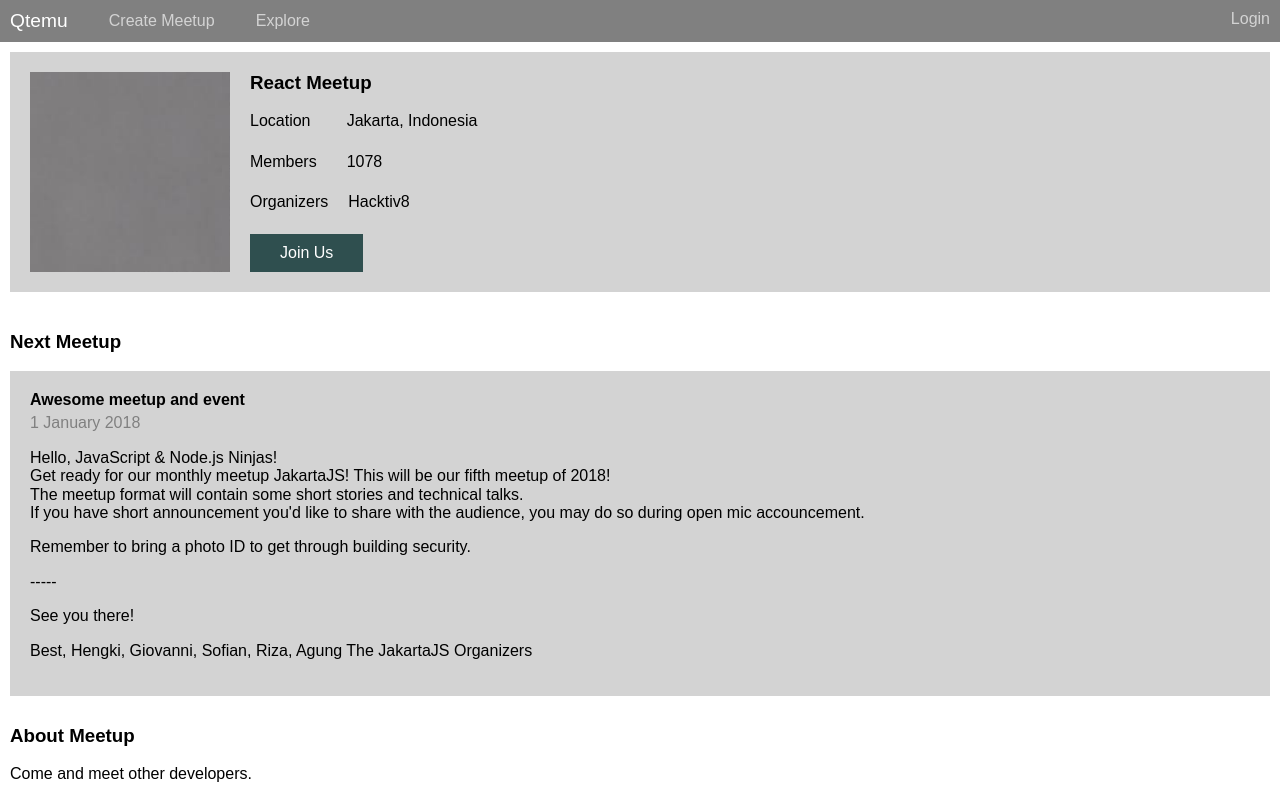
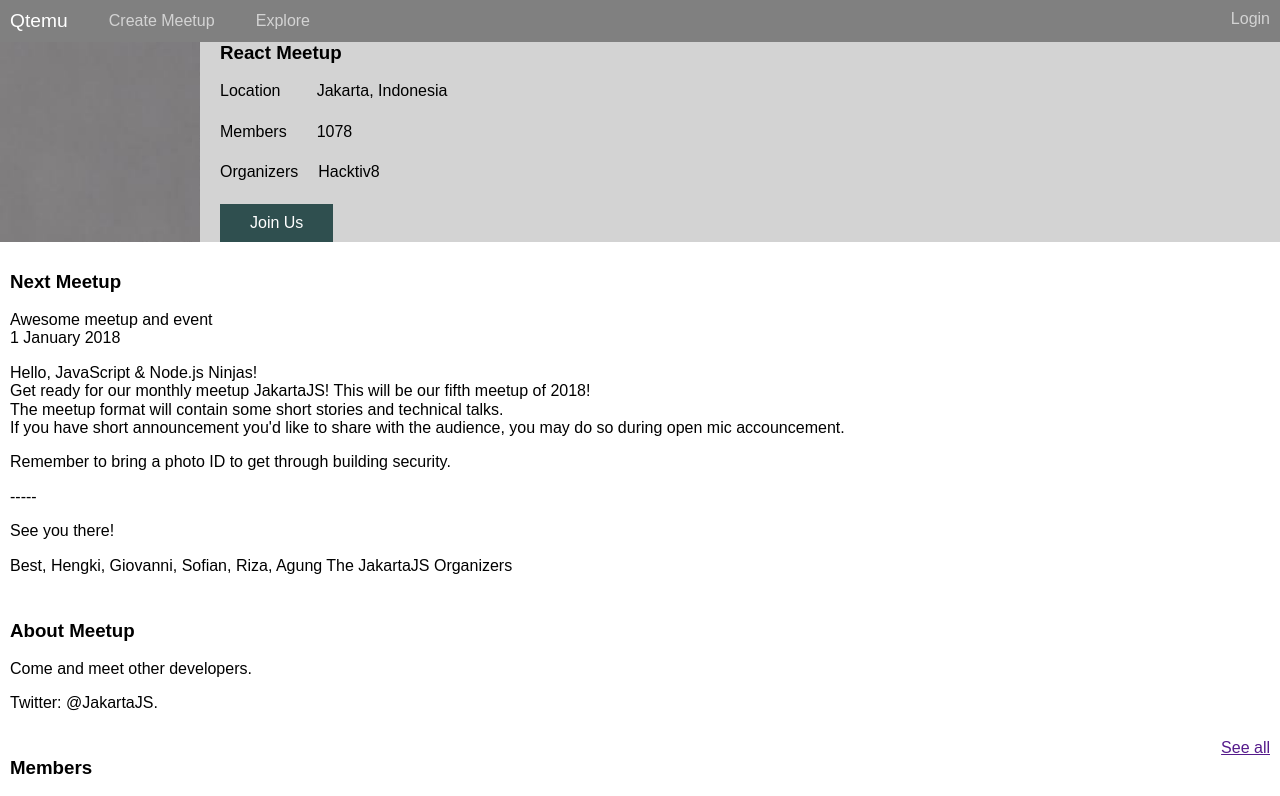
Before and after one commit to rickynugroho/qtemu_react_class_project, a React (Create React App) app: page / in a window 1280 px wide. Shown: the top 796 px of the page. Built offline with nearby package versions, Linux system fonts and the light colour scheme.

Commit message:
Remove grey section css to molecules

```diff
--- a/src/App.css
+++ b/src/App.css
@@ -35,28 +35,8 @@
 QTemu Style
 */
 
-.grey-section{
-  background: lightgrey;
-  margin: 10px;
-  padding: 20px;
-}
-
 .white-section{
   margin: 10px;
-}
-
-.container-section .grey-section{
-  margin:0;
-}
-
-.next-meetup-title{
-  font-weight: bold;
-  margin-bottom:5px;
-}
-
-.next-meetup-date{
-  color: grey;
-  margin-bottom:5px;
 }
 
 .container-section{
```
